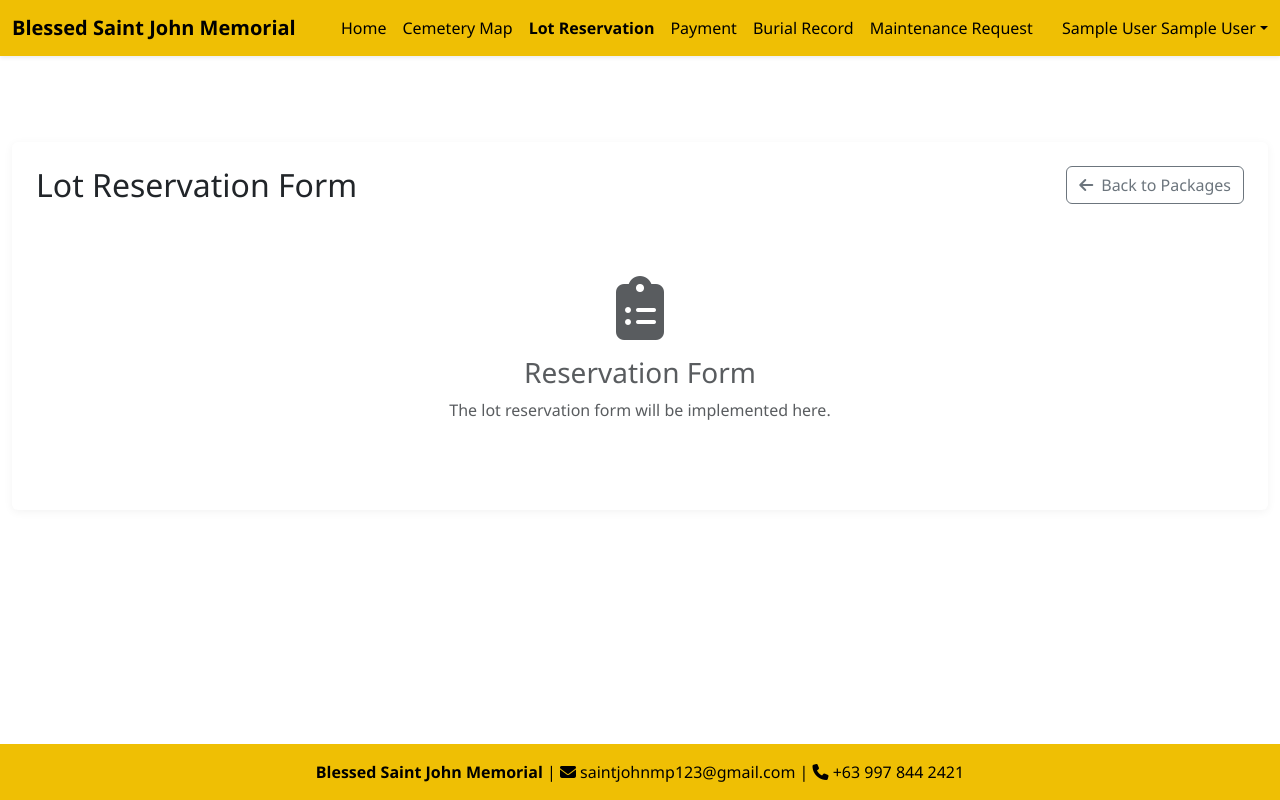
After one commit to MiriamVega-proof/stJohnCmsApp, a PHP site: page /stJohnCmsApp/frontend/client/lotReservation/lotReservationForm.php in a window 1280 px wide. The commit adds this page. Run offline with PHP 8.4, Linux system fonts and the light colour scheme; the visitor is signed in with stand-in values (Sample User, id 1).

Commit message:
Implement package selection redirect functionality and add lot reservation form

```diff
--- /dev/null
+++ b/cmsApp/frontend/client/lotReservation/lotReservationForm.php
@@ -0,0 +1,125 @@
+<?php
+session_start();
+
+// Check if user is logged in
+if (!isset($_SESSION['user_id']) || !isset($_SESSION['email'])) {
+    // User is not logged in, redirect to login page
+    header("Location: ../../auth/login/login.php");
+    exit();
+}
+
+// Optional: You can also check user role if needed
+// if ($_SESSION['role'] !== 'client') {
+//     header("Location: ../../auth/login/login.php");
+//     exit();
+// }
+
+// Get package details from URL parameters if available
+$selectedPackage = isset($_GET['package']) ? htmlspecialchars($_GET['package']) : '';
+$selectedPrice = isset($_GET['price']) ? htmlspecialchars($_GET['price']) : '';
+$selectedMonthly = isset($_GET['monthly']) ? htmlspecialchars($_GET['monthly']) : '';
+$selectedDetails = isset($_GET['details']) ? htmlspecialchars($_GET['details']) : '';
+$selectedLotType = isset($_GET['lotType']) ? htmlspecialchars($_GET['lotType']) : '';
+?>
+<!DOCTYPE html>
+<html lang="en">
+<head>
+    <meta charset="UTF-8">
+    <meta name="viewport" content="width=device-width, initial-scale=1.0">
+    <title>Lot Reservation Form - Blessed Saint John Memorial</title>
+    <link href="https://cdn.jsdelivr.net/npm/bootstrap@5.3.3/dist/css/bootstrap.min.css" rel="stylesheet">
+    <link rel="stylesheet" href="https://cdnjs.cloudflare.com/ajax/libs/font-awesome/6.4.0/css/all.min.css">
+    <link rel="stylesheet" href="lotReservation.css">
+</head>
+<body>
+
+    <nav class="navbar navbar-expand-lg fixed-top shadow-sm">
+        <div class="container-fluid">
+            <a class="navbar-brand d-flex align-items-center gap-2" href="#">
+                <span class="fw-bold">Blessed Saint John Memorial</span>
+            </a>
+            <button class="navbar-toggler" type="button" data-bs-toggle="collapse" data-bs-target="#navbarNav" aria-controls="navbarNav" aria-expanded="false" aria-label="Toggle navigation">
+                <span class="navbar-toggler-icon"></span>
+            </button>
+            <div class="collapse navbar-collapse" id="navbarNav">
+                <ul class="navbar-nav mx-auto mb-2 mb-lg-0">
+                    <li class="nav-item"><a class="nav-link" href="../clientDashboard/clientDashboard.php">Home</a></li>
+                    <li class="nav-item"><a class="nav-link" href="../cemeteryMap/cemeteryMap.php">Cemetery Map</a></li>
+                    <li class="nav-item"><a class="nav-link active" aria-current="page" href="lotReservation.php">Lot Reservation</a></li>
+                    <li class="nav-item"><a class="nav-link" href="../payment/payment.php">Payment</a></li>
+                    <li class="nav-item"><a class="nav-link" href="../burialRecord/burialRecord.php">Burial Record</a></li>
+                    <li class="nav-item"><a class="nav-link" href="../maintenanceServiceRequest/maintenanceServiceRequest.php">Maintenance Request</a></li>
+                </ul>
+
+                <div class="dropdown d-none d-lg-block">
+                    <a href="#" class="nav-link dropdown-toggle d-flex align-items-center" id="userDropdown" role="button" data-bs-toggle="dropdown" aria-expanded="false">
+                        <span id="user-name-display-desktop">
+                            <?php
+                            // Display user name from session, fallback to email if name not available
+                            if (isset($_SESSION['firstName']) && isset($_SESSION['lastName'])) {
+                                echo htmlspecialchars($_SESSION['firstName'] . ' ' . $_SESSION['lastName']);
+                            } elseif (isset($_SESSION['username'])) {
+                                echo htmlspecialchars($_SESSION['username']);
+                            } else {
+                                echo htmlspecialchars($_SESSION['email']);
+                            }
+                            ?>
+                        </span>
+                    </a>
+                    <ul class="dropdown-menu dropdown-menu-end" aria-labelledby="userDropdown">
+                        <li><a class="dropdown-item" href="../../../../cms.api/logout.php" id="logoutLinkDesktop">
+                            <i class="fas fa-sign-out-alt me-2"></i>Logout
+                        </a></li>
+                    </ul>
+                </div>
+            </div>
+        </div>
+    </nav>
+
+    <main class="main-content container-fluid">
+        <div class="row">
+            <div class="col-lg-12">
+                <div class="card p-4 mb-4 mt-5">
+                    <div class="d-flex justify-content-between align-items-center mb-4">
+                        <h2 class="mb-0">Lot Reservation Form</h2>
+                        <a href="lotReservation.php" class="btn btn-outline-secondary">
+                            <i class="fas fa-arrow-left me-2"></i>Back to Packages
+                        </a>
+                    </div>
+
+                    <?php if ($selectedPackage): ?>
+                    <!-- Selected Package Summary -->
+                    <div class="alert alert-info">
+                        <h5 class="alert-heading"><i class="fas fa-info-circle me-2"></i>Selected Package</h5>
+                        <p class="mb-2"><strong><?php echo $selectedPackage; ?></strong></p>
+                        <p class="mb-2">Price: <strong><?php echo $selectedPrice; ?></strong></p>
+                        <p class="mb-2">Monthly Payment: <strong><?php echo $selectedMonthly; ?></strong></p>
+                        <p class="mb-0">Details: <?php echo $selectedDetails; ?></p>
+                    </div>
+                    <?php endif; ?>
+
+                    <!-- Reservation form will be added here -->
+                    <div class="text-center py-5">
+                        <i class="fas fa-clipboard-list fa-4x text-muted mb-3"></i>
+                        <h3 class="text-muted">Reservation Form</h3>
+                        <p class="text-muted">The lot reservation form will be implemented here.</p>
+                    </div>
+
+                </div>
+            </div>
+        </div>
+    </main>
+
+    <footer class="footer text-center py-3">
+        <div class="container d-flex flex-column flex-md-row justify-content-center align-items-center">
+            <p class="m-0">
+                <strong>Blessed Saint John Memorial</strong> |
+                <i class="fas fa-envelope"></i> <a href="mailto:saintjohnmp123@gmail.com">saintjohnmp123@gmail.com</a> |
+                <i class="fas fa-phone"></i> <a href="tel:+639978442421">+63 997 844 2421</a>
+            </p>
+        </div>
+    </footer>
+
+    <script src="https://cdn.jsdelivr.net/npm/bootstrap@5.3.3/dist/js/bootstrap.bundle.min.js"></script>
+</body>
+</html>
```
Also changed, not shown: cmsApp/frontend/client/lotReservation/lotReservation.php (+11 -54 lines).
